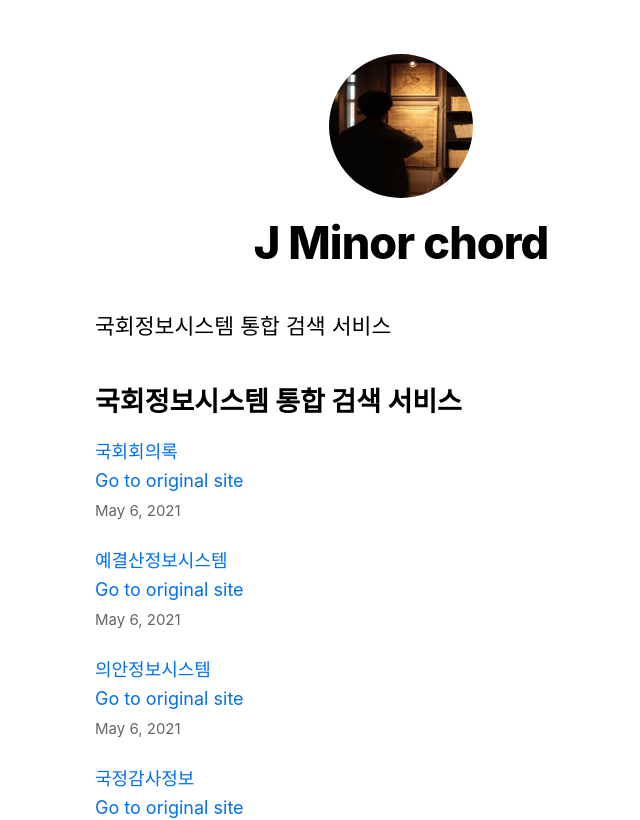
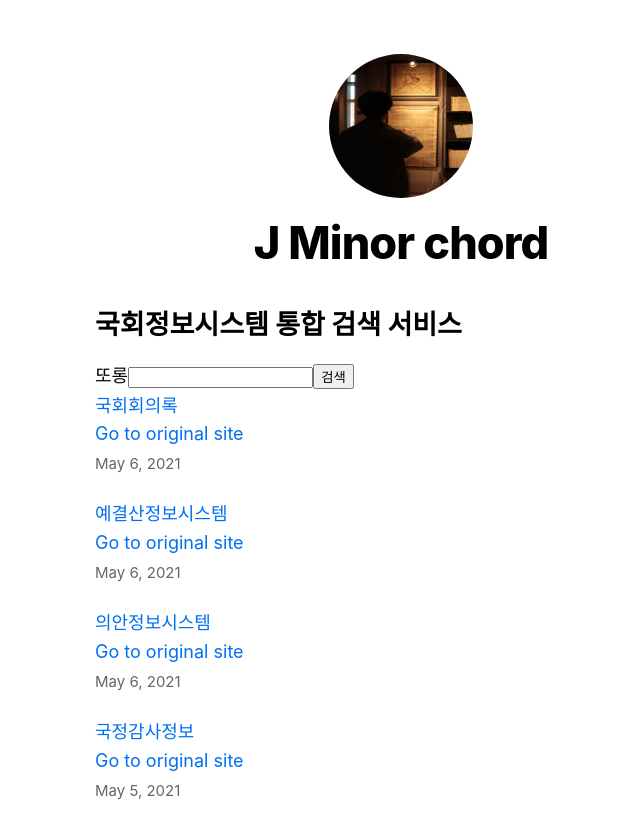
Before and after one commit to YongwoonJang/gyujanggak, a Next.js app in the folder app/nextjs-blog/: page / in a window 1280 px wide. Shown: the top 820 px of the page, without its empty margins (239-879 px from the left). Built offline with nearby package versions, Linux system fonts and the light colour scheme.

Commit message:
Modify : Add Form and Delete duplicate expression

```diff
--- a/app/nextjs-blog/pages/index.js
+++ b/app/nextjs-blog/pages/index.js
@@ -4,6 +4,7 @@ import utilStyles from '../styles/utils.module.css'
 import { getSortedPostsData } from '../libs/posts'
 import Link from 'next/link'
 import Date from '../components/date'
+import Form from '../components/search-form'
 
 
 
@@ -23,12 +24,14 @@ export default function Home({ allPostsData }) {
         <title>{siteTitle}</title>
       </Head>
       <section className={utilStyles.headingMd}>
-        <p>
-          국회정보시스템 통합 검색 서비스<br/>
-        </p>
+        <h2 className={utilStyles.headingLg}>
+          국회정보시스템 통합 검색 서비스
+        </h2>
+      </section>
+      <section>
+        <Form />
       </section>
       <section className={`${utilStyles.headingmd} ${utilStyles.padding1px}`}>
-        <h2 className={utilStyles.headingLg}>국회정보시스템 통합 검색 서비스</h2>
         <ul className={utilStyles.list}>
           {allPostsData.map(({id, date, title,url}) => (
             <li className={utilStyles.listItem} key={id}>
```
